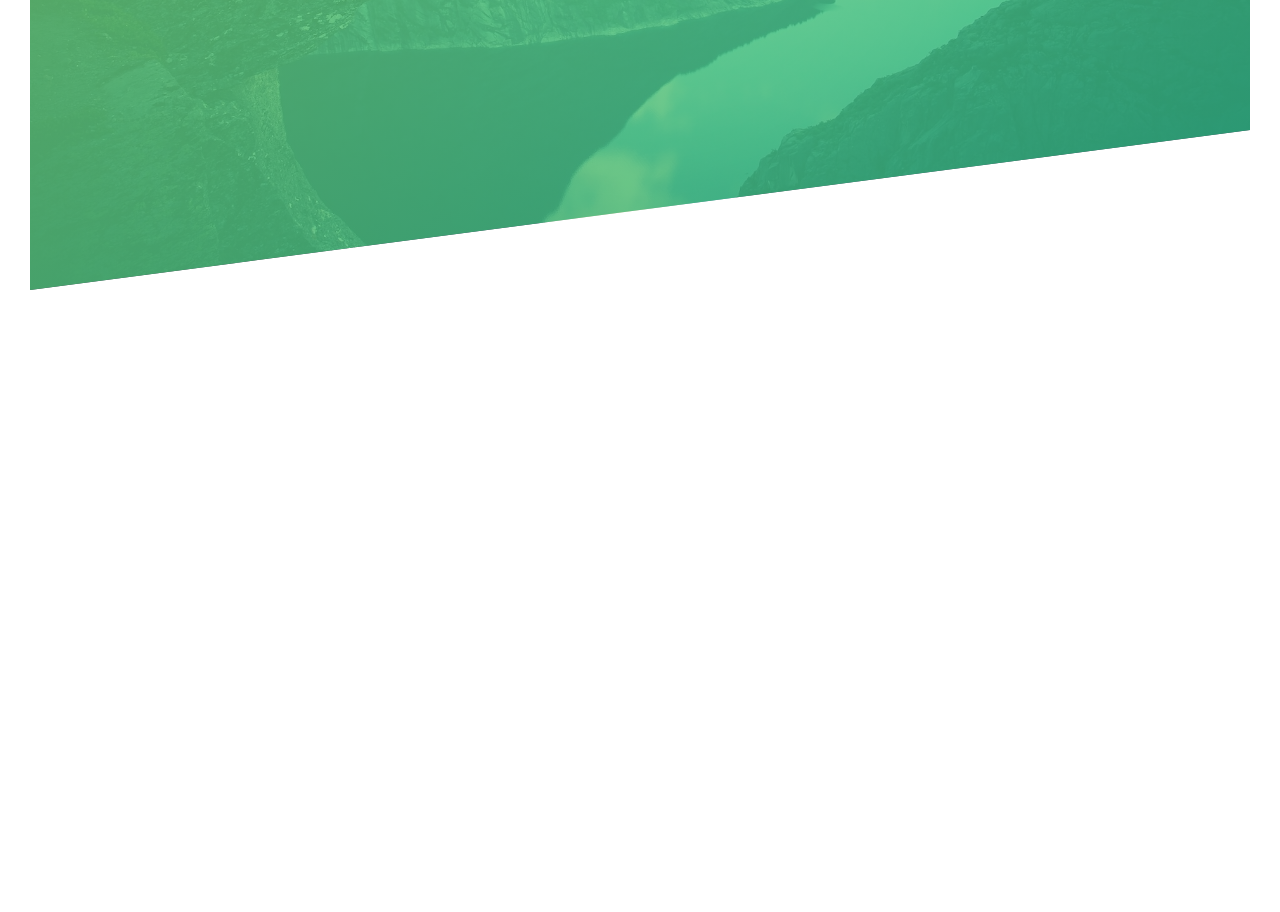
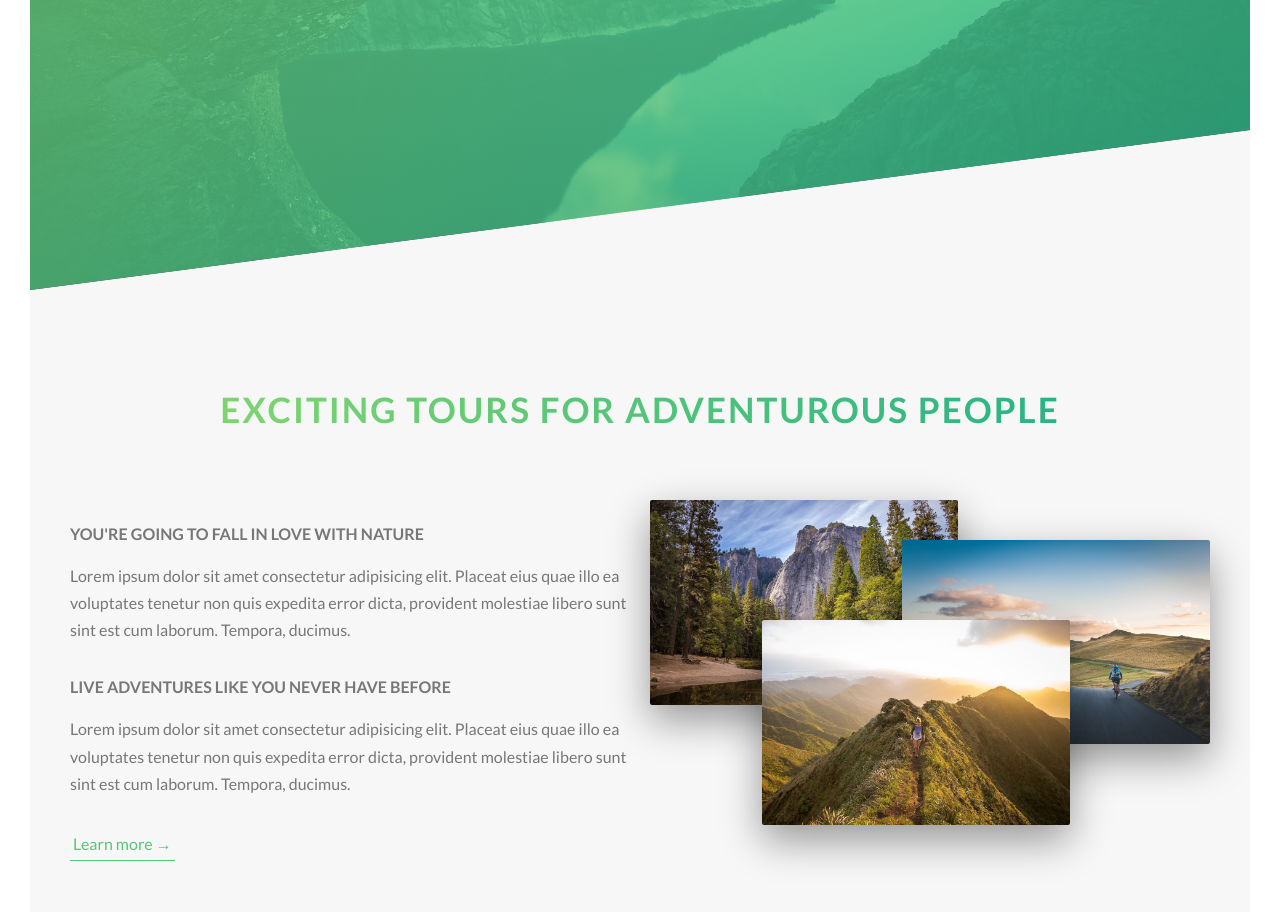
Before and after one commit to KamrujjamanRony/sura-tours, a React (Create React App) app: page / in a window 1280 px wide. Shown: the part 500-1412 px from the top of the page. Before the commit the page ends 820 px from the top, so only its background shows below. Built offline with nearby package versions, Linux system fonts and the light colour scheme.

Commit message:
about typgraphy complete and composition added

```diff
--- /dev/null
+++ b/src/components/home/About.js
@@ -0,0 +1,61 @@
+import img1 from "../../assets/img/nat-1-large.jpg";
+import img2 from "../../assets/img/nat-2-large.jpg";
+import img3 from "../../assets/img/nat-3-large.jpg";
+
+const About = () => {
+  return (
+    <section className="section-about">
+      <div className="u-center-text u-mb-big">
+        <h2 className="heading-secondary">
+          Exciting tours for adventurous people
+        </h2>
+      </div>
+      <div className="row">
+        <div className="col-1-of-2">
+          <h3 className="heading-tertiary u-mb-small">
+            You're going to fall in love with nature
+          </h3>
+          <p className="paragraph">
+            Lorem ipsum dolor sit amet consectetur adipisicing elit. Placeat
+            eius quae illo ea voluptates tenetur non quis expedita error dicta,
+            provident molestiae libero sunt sint est cum laborum. Tempora,
+            ducimus.
+          </p>
+          <h3 className="heading-tertiary u-mb-small">
+            Live adventures like you never have before
+          </h3>
+          <p className="paragraph">
+            Lorem ipsum dolor sit amet consectetur adipisicing elit. Placeat
+            eius quae illo ea voluptates tenetur non quis expedita error dicta,
+            provident molestiae libero sunt sint est cum laborum. Tempora,
+            ducimus.
+          </p>
+          <a href="#" className="btn-text">
+            Learn more &rarr;
+          </a>
+        </div>
+        <div className="col-1-of-2">
+          <div className="composition">
+            <img
+              src={img1}
+              alt="img 01"
+              className="composition__img composition__img--p1"
+            />
+            <img
+              src={img2}
+              alt="img 02"
+              className="composition__img composition__img--p2"
+            />
+            <img
+              src={img3}
+              alt="img 03"
+              className="composition__img composition__img--p3"
+            />
+          </div>
+        </div>
+      </div>
+    </section>
+  );
+};
+
+export default About;
--- a/src/pages/Home.js
+++ b/src/pages/Home.js
@@ -1,12 +1,16 @@
-import React from 'react'
-import Header from '../components/home/Header'
+import React from "react";
+import Header from "../components/home/Header";
+import About from "../components/home/About";
 
 const Home = () => {
   return (
-    <div>
-        <Header />
-    </div>
-  )
-}
+    <>
+      <Header />
+      <main>
+        <About />
+      </main>
+    </>
+  );
+};
 
-export default Home
+export default Home;
--- a/src/sass/abstracts/_mixins.scss
+++ b/src/sass/abstracts/_mixins.scss
@@ -0,0 +1,7 @@
+@mixin clearfix {
+  &::after {
+    content: "";
+    display: table;
+    clear: both;
+  }
+}
--- a/src/sass/abstracts/_variables.scss
+++ b/src/sass/abstracts/_variables.scss
@@ -1,6 +1,16 @@
+// COLORS
 $color-primary: #55c57a;
 $color-primary-lite: #7ed56f;
 $color-primary-dark: #28b485;
 $color-gray: #777;
+$color-gray-lite-1: #f7f7f7;
 $color-white: #fff;
 $color-black: #000;
+
+// FONTS
+$font-size-primary: 1.6rem;
+
+// GRID
+$grid-width: 114rem;
+$gutter-vertical: 8rem;
+$gutter-horizontal: 2rem;
--- a/src/sass/base/_typography.scss
+++ b/src/sass/base/_typography.scss
@@ -1,7 +1,7 @@
 body {
   font-family: "Lato", sans-serif;
   font-weight: 400;
-  font-size: 1.6rem;
+  font-size: $font-size-primary;
   line-height: 1.7;
   color: $color-gray;
   padding: 3rem;
@@ -29,3 +29,36 @@ body {
     animation: moveInRight 1s ease-out;
   }
 }
+
+.heading-secondary {
+  font-size: 3.5rem;
+  text-transform: uppercase;
+  font-weight: 700;
+  display: inline-block;
+  background-image: linear-gradient(
+    to right,
+    $color-primary-lite,
+    $color-primary-dark
+  );
+  -webkit-background-clip: text;
+  color: transparent;
+  letter-spacing: 0.2rem;
+
+  &:hover {
+    transform: skewY(2deg) skewX(15deg) scale(1.1);
+    text-shadow: 0.5rem 1rem 2rem rgba($color-black, 0.2);
+  }
+}
+
+.heading-tertiary {
+  font-size: $font-size-primary;
+  font-weight: 700;
+  text-transform: uppercase;
+}
+
+.paragraph {
+  font-size: $font-size-primary;
+  &:not(:last-child) {
+    margin-bottom: 3rem;
+  }
+}
--- a/src/sass/base/_utilities.scss
+++ b/src/sass/base/_utilities.scss
@@ -0,0 +1,13 @@
+.u-center-text {
+  text-align: center;
+}
+
+.u-mb-small {
+  margin-bottom: 1.5rem;
+}
+.u-mb-medium {
+  margin-bottom: 4rem;
+}
+.u-mb-big {
+  margin-bottom: 8rem;
+}
--- a/src/sass/components/button.scss
+++ b/src/sass/components/_button.scss
@@ -1,7 +1,7 @@
 .btn {
   &:link,
   &:visited {
-    font-size: 1.6rem;
+    font-size: $font-size-primary;
     text-transform: uppercase;
     text-decoration: none;
     padding: 1.5rem 4rem;
@@ -53,3 +53,27 @@
     animation-fill-mode: backwards;
   }
 }
+.btn-text {
+  &:link,
+  &:visited {
+    font-size: $font-size-primary;
+    text-decoration: none;
+    color: $color-primary;
+    border-bottom: 0.1rem solid $color-primary;
+    padding: 0.3rem;
+    display: inline-block;
+    transition: all 0.2s;
+  }
+
+  &:hover {
+    background-color: $color-primary;
+    color: $color-white;
+    box-shadow: 0 1rem 2rem rgba($color-black, 0.15);
+    transform: translateY(-0.2rem);
+  }
+
+  &:active {
+    box-shadow: 0 0.5rem 1rem rgba($color-black, 0.15);
+    transform: translateY(0);
+  }
+}
--- /dev/null
+++ b/src/sass/components/_composition.scss
@@ -0,0 +1,21 @@
+.composition {
+  position: relative;
+  &__img {
+    width: 55%;
+    box-shadow: 0 1.5rem 4rem rgba($color-black, 0.4);
+    border-radius: 0.2rem;
+    position: absolute;
+    &--p1 {
+      top: -2rem;
+      left: 0;
+    }
+    &--p2 {
+      top: 2rem;
+      right: 0;
+    }
+    &--p3 {
+      top: 10rem;
+      left: 20%;
+    }
+  }
+}
--- /dev/null
+++ b/src/sass/layout/_grid.scss
@@ -0,0 +1,22 @@
+.row {
+  max-width: $grid-width;
+  margin: 0 auto;
+
+  &:not(:last-child) {
+    margin-right: $gutter-vertical;
+  }
+
+  @include clearfix;
+
+  [class^="col-"] {
+    float: left;
+
+    &:not(:last-child) {
+      margin-right: $gutter-horizontal;
+    }
+  }
+
+  .col-1-of-2 {
+    width: calc((100% - #{$gutter-horizontal}) / 2);
+  }
+}
--- a/src/sass/main.scss
+++ b/src/sass/main.scss
@@ -6,5 +6,7 @@
 @import "./base/typography";
 @import "./base/utilities";
 @import "./components/button";
+@import "./components/composition";
 @import "./layout/header";
+@import "./layout/grid";
 @import "./pages/home";
--- a/src/sass/pages/_home.scss
+++ b/src/sass/pages/_home.scss
@@ -0,0 +1,5 @@
+.section-about {
+  background-color: $color-gray-lite-1;
+  padding: 25rem 0;
+  margin-top: -20vh;
+}
```
